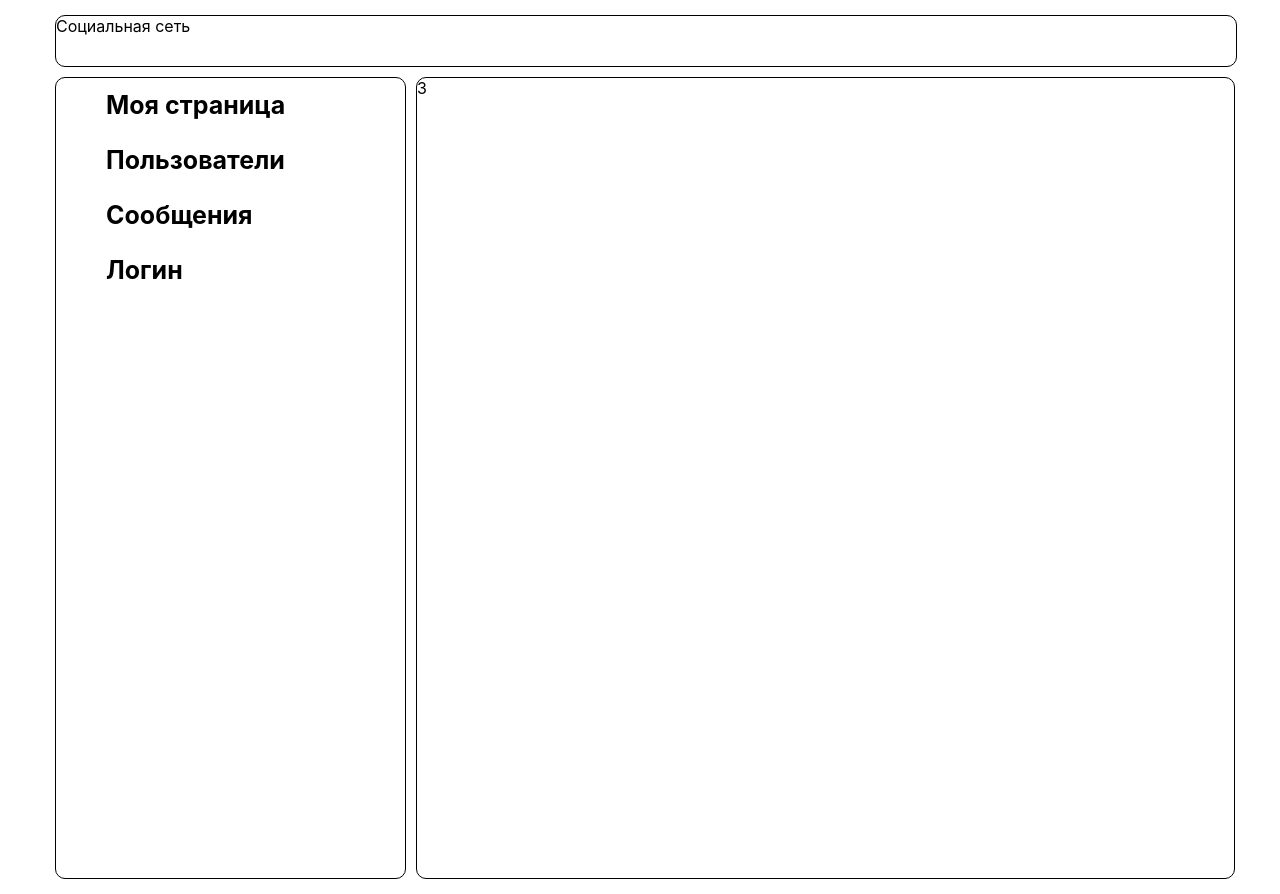
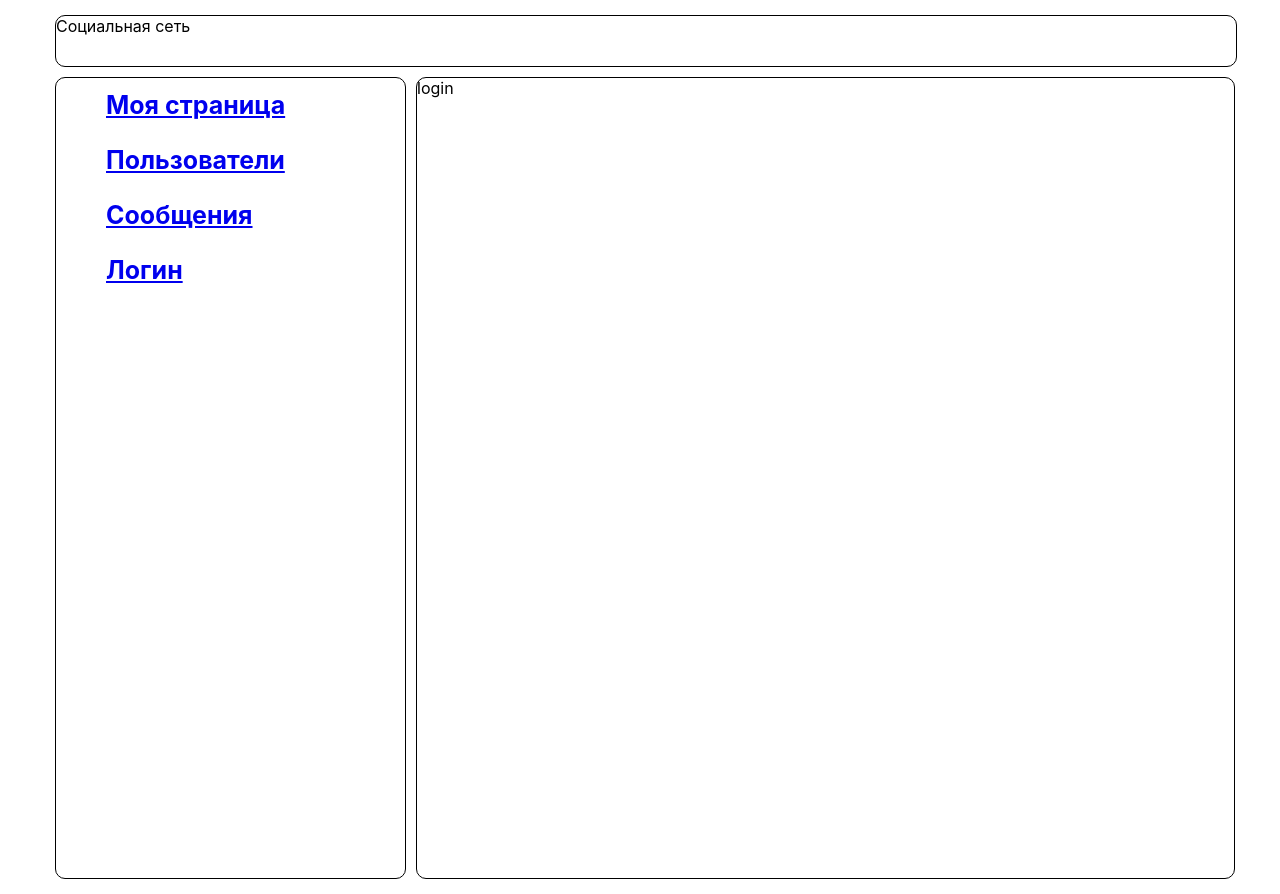
Before and after one commit to raycis/social_network, a React (Create React App) app: page /login in a window 1280 px wide. Built offline with nearby package versions, Linux system fonts and the light colour scheme.

Commit message:
Create store, router and browser router, api response

```diff
--- a/src/global_components/Content/ContainerProfile/СontainerProfile.jsx
+++ b/src/global_components/Content/ContainerProfile/СontainerProfile.jsx
@@ -0,0 +1,23 @@
+import React from "react";
+import Profile from "./Profile/Profile";
+import {connect} from "react-redux";
+import {compose} from "redux";
+import {profileThunkCreator} from "../../Redux/Reducer/ProfileReducer";
+
+
+class ContainerProfile extends React.Component{
+    componentDidMount() {
+
+        this.props.profileThunkCreator()
+    }
+    render() {
+
+        return(
+                <Profile />
+        )
+    }
+}
+
+export default compose(
+    connect(null, {profileThunkCreator})
+)(ContainerProfile);
--- a/src/global_components/Content/Content.jsx
+++ b/src/global_components/Content/Content.jsx
@@ -1,13 +1,20 @@
 import React from "react";
-import Profile from "./ContainerProfile/Profile/Profile";
+import ContainerProfile from "./ContainerProfile/СontainerProfile";
+import Login from "./login/Login";
+import {Route, withRouter} from "react-router-dom";
+import {compose} from "redux";
 
 
 const Content=()=>{
     return(
         <div>
-            <Profile/>
+            <Route path='/profile' render={()=><ContainerProfile/>} />
+            <Route path='/login' render={()=><Login/>} />
+
         </div>
     )
 }
 
-export default Content;
+export default compose (
+    withRouter
+)(Content);
--- a/src/global_components/Content/login/Login.jsx
+++ b/src/global_components/Content/login/Login.jsx
@@ -0,0 +1,11 @@
+import React from "react";
+
+
+const Login = ()=>{
+    return(
+        <div>login</div>
+    )
+}
+
+
+export default Login;
--- a/src/global_components/Header/Header.jsx
+++ b/src/global_components/Header/Header.jsx
@@ -2,6 +2,10 @@ import React from "react";
 
 
 const Header = () =>{
+
+
+
+
     return(
         <div>
             Социальная сеть
--- a/src/global_components/NavBar/NavBar.jsx
+++ b/src/global_components/NavBar/NavBar.jsx
@@ -1,15 +1,19 @@
 import React from "react";
 import styles from "./NavBar.module.css";
+import {NavLink} from "react-router-dom";
 
 
 const NavBar =()=>{
 
     return(
         <div className={styles.navbar}>
-            <div>Моя страница</div>
-            <div>Пользователи</div>
-            <div>Сообщения</div>
-            <div>Логин</div>
+            <NavLink to='/profile'>Моя страница</NavLink>
+            <br/>
+            <NavLink to='/users'>Пользователи</NavLink>
+            <br/>
+            <NavLink to='/message'>Сообщения</NavLink>
+            <br/>
+            <NavLink to='/login'>Логин</NavLink>
         </div>
     )
 }
--- /dev/null
+++ b/src/global_components/Redux/Reducer/ProfileReducer.jsx
@@ -0,0 +1,32 @@
+import {api} from "../../api/api";
+
+let getId = "getId"
+
+
+let initialState = {
+    id: 1
+};
+
+const ProfileReducer = (state = initialState, action)=>{
+    switch (action.type) {
+        case getId:
+            return{...state,id: 2};
+        default:
+            return state;
+    }
+}
+
+export const profileThunkCreator = () => async (dispatch)=>{
+
+    const response = await api.getAuth();
+    if(response.data.resultCode === 0) {
+        let {email, id, login} = response.data.data;
+        debugger
+    }
+
+    }
+
+
+
+
+export default ProfileReducer;
--- /dev/null
+++ b/src/global_components/Redux/Store/store.jsx
@@ -0,0 +1,11 @@
+import {applyMiddleware, combineReducers, createStore} from "redux";
+import ProfileReducer from "../Reducer/ProfileReducer";
+import thunkMiddlewere from "redux-thunk";
+
+let reducers = combineReducers({
+    profile: ProfileReducer
+})
+
+let store = createStore(reducers, applyMiddleware(thunkMiddlewere));
+
+export default store;
--- /dev/null
+++ b/src/global_components/api/api.jsx
@@ -0,0 +1,21 @@
+import * as axios from 'axios';
+
+
+
+
+
+
+const instance = axios.create({
+    baseURL: 'https://social-network.samuraijs.com/api/1.0/',
+    withCredentials: true,
+    headers: {
+        "API-KEY" : "d0c20dba-f905-4e64-aeda-fcc7f5dc5bf6"
+    }
+})
+
+
+export const api = {
+    getAuth() {
+        return instance.get(`auth/me`)
+    }
+}
--- a/src/index.js
+++ b/src/index.js
@@ -3,12 +3,17 @@ import ReactDOM from 'react-dom';
 import './index.css';
 import App from './App';
 import * as serviceWorker from './serviceWorker';
+import {Provider} from "react-redux";
+import store from "./global_components/Redux/Store/store";
+import {BrowserRouter, Route} from "react-router-dom";
 
 ReactDOM.render(
-  <React.StrictMode>
-    <App />
-  </React.StrictMode>,
-  document.getElementById('root')
+    <BrowserRouter key=''>
+        <Provider store={store}>
+            <App/>
+        </Provider>
+    </BrowserRouter>,
+    document.getElementById('root')
 );
 
 serviceWorker.unregister();
```
Also changed, not shown: src/global_components/Content/ContainerUsers/ContainerUsers.jsx (added).
